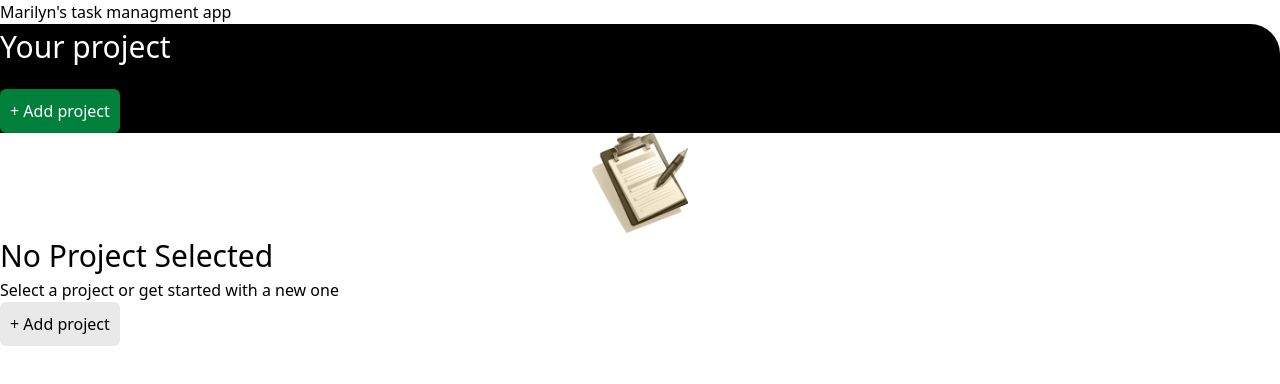
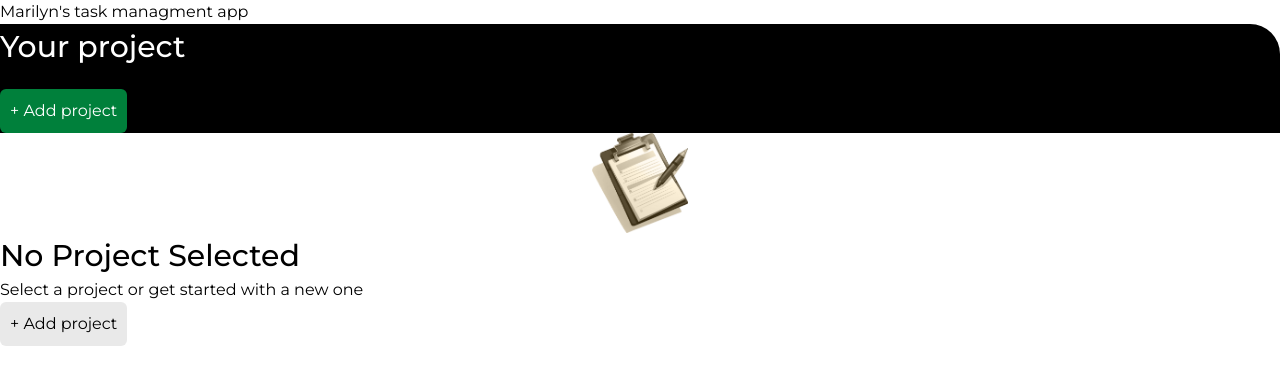
Before and after one commit to marilynduf/udemy-react-course_task-management-app, a React (Vite) app: page / in a window 1280 px wide. Shown: the top 384 px of the page. Built offline with nearby package versions, Linux system fonts and the light colour scheme.

Commit message:
Ajout Google font et application a #root

```diff
--- a/index.html
+++ b/index.html
@@ -3,6 +3,9 @@
   <head>
     <meta charset="UTF-8" />
     <link rel="icon" type="image/svg+xml" href="/logo.png" />
+    <link rel="preconnect" href="https://fonts.googleapis.com">
+    <link rel="preconnect" href="https://fonts.gstatic.com" crossorigin>
+    <link href="https://fonts.googleapis.com/css2?family=Montserrat:ital,wght@0,100..900;1,100..900&display=swap" rel="stylesheet">
     <meta name="viewport" content="width=device-width, initial-scale=1.0" />
     <title>React Project Manager</title>
   </head>
--- a/src/App.jsx
+++ b/src/App.jsx
@@ -119,7 +119,7 @@
 
     return (
         <>
-            <h1 className="my-8 text-center text-5xl font-bold">
+            <h1 className="my-8 text-center text-5xl">
                 Marilyn's task managment app
             </h1>
             <div className="flex h-full bg-white">
--- a/src/index.css
+++ b/src/index.css
@@ -1,7 +1,12 @@
+@import url("https://fonts.googleapis.com/css2?family=Montserrat:wght@400;&display=swap");
 @tailwind base;
 @tailwind components;
 @tailwind utilities;
 
+#root {
+    font-family: "Montserrat", "sans-serif";
+    font-weight: 400;
+}
 #sidebar {
     background-color: black;
     color: #fff;
```
